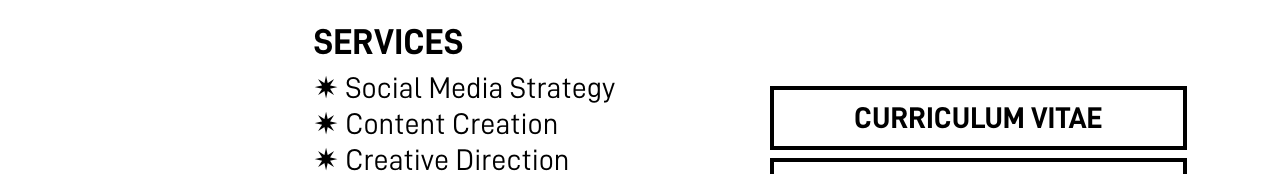
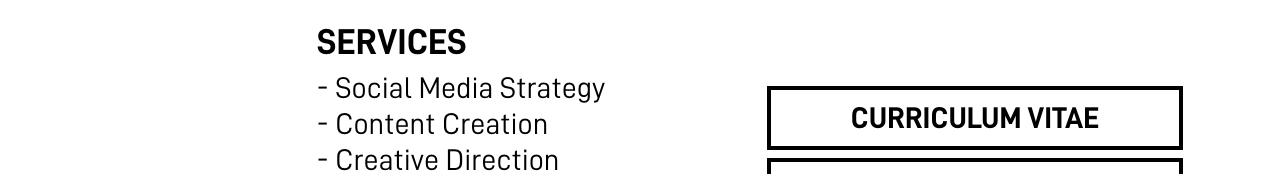
Before and after one commit to BARBARACARAUJO/barbaracarvalhoaraujo, a Next.js app: page / in a window 1280 px wide. Shown: the part 626-800 px from the top of the page. Built offline with nearby package versions, Linux system fonts and the light colour scheme.

Commit message:
Update AboutContent.js

```diff
--- a/components/AboutContent.js
+++ b/components/AboutContent.js
@@ -53,7 +53,7 @@ export default function AboutContent(props) {
               <ul>
                 {services.map((entry) => (
                   <li key={entry} className="border-black text-3xl">
-                    ✷ {entry}
+                    - {entry}
                   </li>
                 ))}
               </ul>
```
